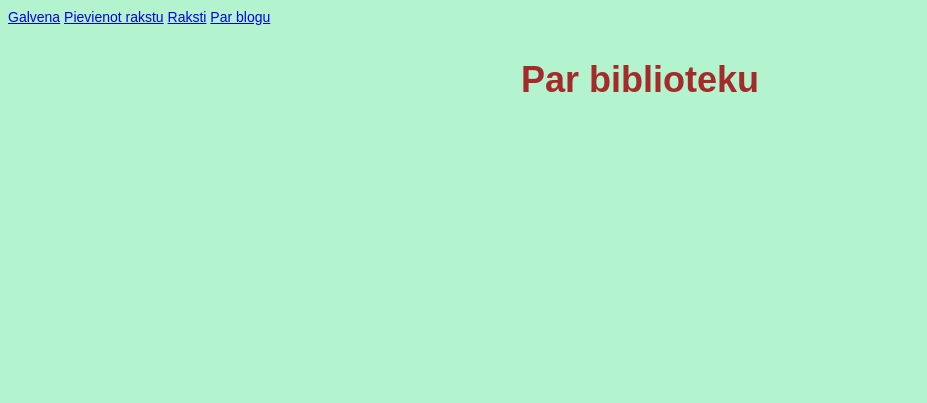
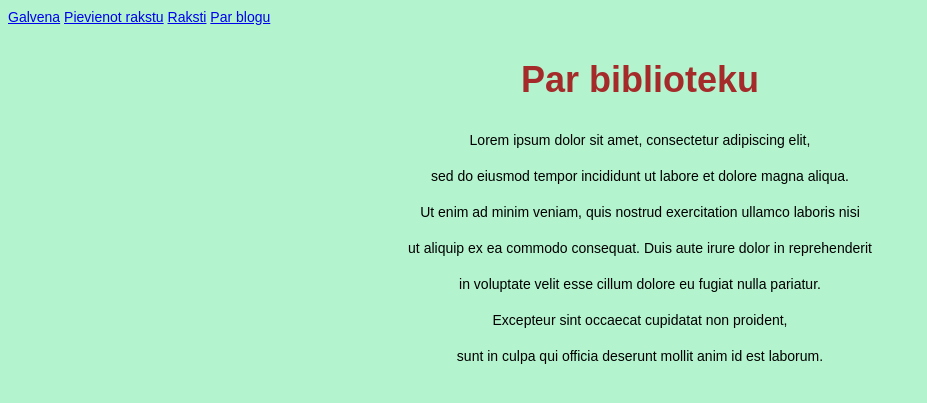
Before and after one commit to AleksandrZelukin/blogs, a Flask app: page /about in a window 1280 px wide. Shown: the top 403 px of the page, without its empty margins (0-927 px from the left). Run offline with Flask 2, Linux system fonts and the light colour scheme.

Commit message:
update apps

```diff
--- a/main.py
+++ b/main.py
@@ -19,7 +19,7 @@ class Article(db.Model):
     def __repr__(self):
         return '<Article %r>' % self.id
 
-# db.create_all()
+db.create_all()
 
 @app.route('/')
 def index():
@@ -27,7 +27,7 @@ def index():
 
 @app.route('/posts', methods=['POST', 'GET'])
 def posts():
-
+    articles = Article.query.all()
     return render_template("posts.html", articles=articles)
 
 @app.route('/posts/<int:id>', methods=['POST', 'GET'])
--- a/templates/about.html
+++ b/templates/about.html
@@ -8,5 +8,11 @@ Par biblioteku
 
 {% block body %}
 <h1>Par biblioteku</h1>
-
+<p>Lorem ipsum dolor sit amet, consectetur adipiscing elit, <br>
+sed do eiusmod tempor incididunt ut labore et dolore magna aliqua.<br>
+ Ut enim ad minim veniam, quis nostrud exercitation ullamco laboris nisi <br>
+ ut aliquip ex ea commodo consequat. Duis aute irure dolor in reprehenderit <br>
+ in voluptate velit esse cillum dolore eu fugiat nulla pariatur. <br>
+ Excepteur sint occaecat cupidatat non proident, <br>
+ sunt in culpa qui officia deserunt mollit anim id est laborum.</p>
 {% endblock %}
```
Also changed, not shown: blog.db, instance/blog.db (added).
